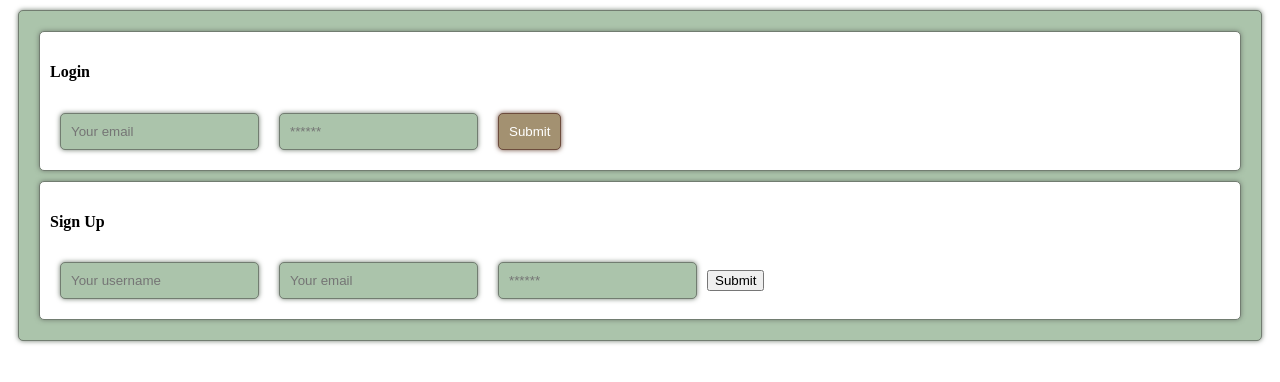
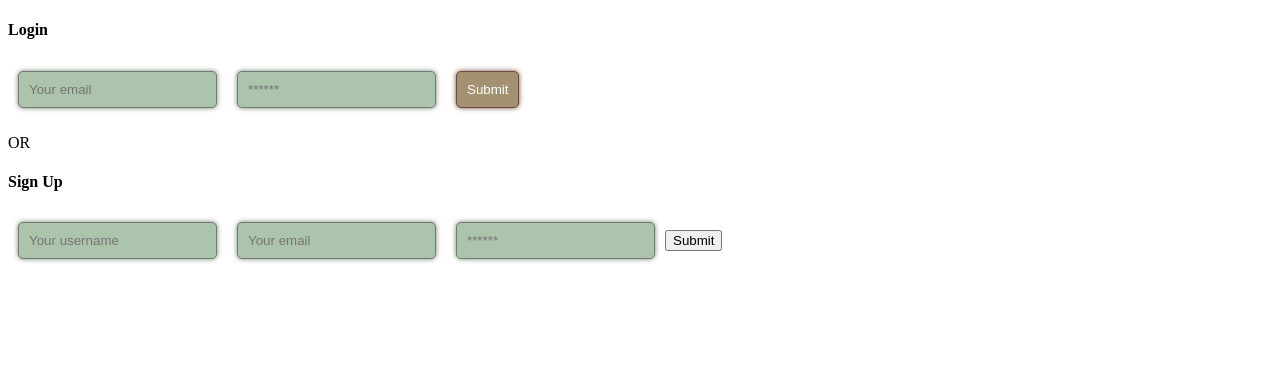
Before and after one commit to nava003/The_Hobby_House, a React (Vite) app in the folder client/: page /login in a window 1280 px wide. Shown: the top 382 px of the page. Built offline with nearby package versions, Linux system fonts and the light colour scheme.

Commit message:
stylings

```diff
--- a/client/src/pages/Login.jsx
+++ b/client/src/pages/Login.jsx
@@ -8,15 +8,18 @@ const LoginSignup = () => {
 
   return (
     <main>
-      <div className="box">
+      <div className="flexBox">
         <div
-          className="card"
+          className=""
           // style={{ border: '1px dotted #1a1a1a' }}
         >
           <Login />
         </div>
+        <div className='center smallDiv'>
+          <p>OR</p>
+        </div>
         <div
-          className="card"
+          className=""
           // style={{ border: '1px dotted #1a1a1a' }}
         >
           <Signup />
```
